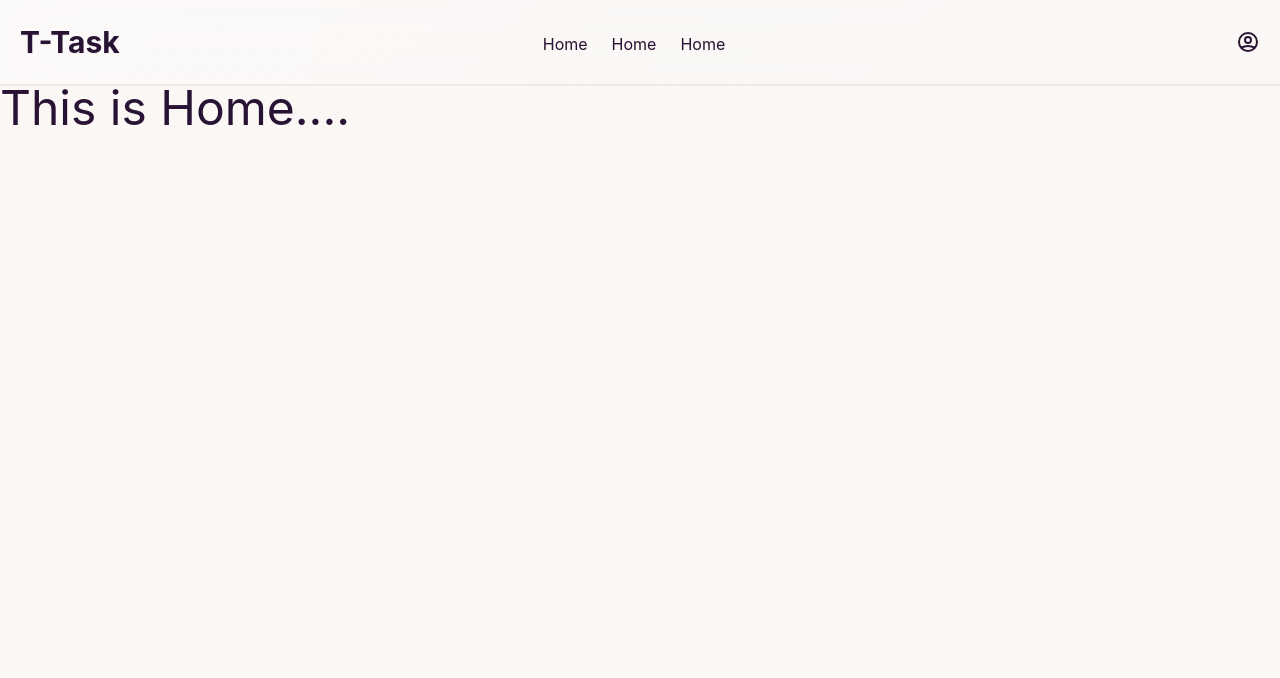
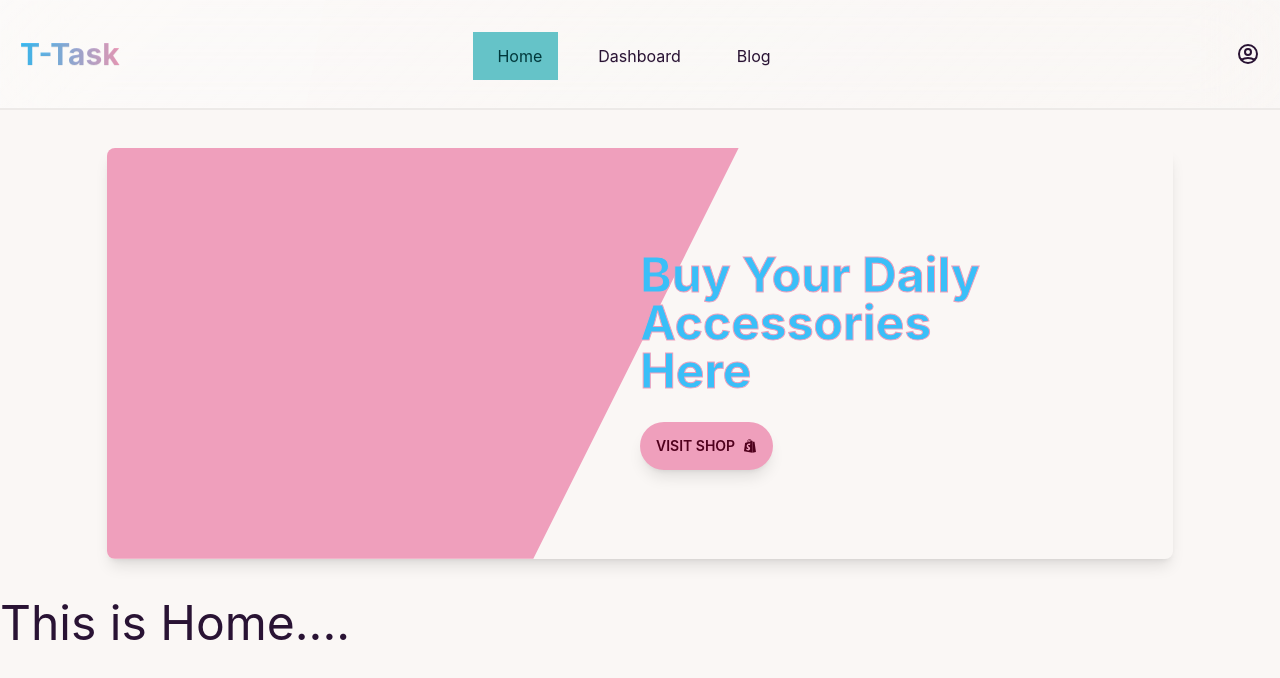
Before and after one commit to Kaiser-Tanveer/t-task, a React (Create React App) app: page / in a window 1280 px wide. Shown: the top 678 px of the page. Built offline with nearby package versions, Linux system fonts and the light colour scheme.

Commit message:
Banner added

```diff
--- a/package.json
+++ b/package.json
@@ -10,6 +10,7 @@
     "react": "^18.2.0",
     "react-dom": "^18.2.0",
     "react-icons": "^4.7.1",
+    "react-reveal": "^1.2.2",
     "react-router-dom": "^6.8.1",
     "react-scripts": "5.0.1",
     "web-vitals": "^2.1.4"
--- /dev/null
+++ b/src/Pages/Home/Banner.js
@@ -0,0 +1,34 @@
+import React from 'react';
+import { Zoom } from 'react-reveal';
+import { Link } from 'react-router-dom';
+import shopBg from '../../Assets/Banners/mainBanner.png';
+import { FaShopify } from 'react-icons/fa';
+
+const Banner = () => {
+    return (
+        <div className='my-10 shadow-lg rounded-lg relative w-5/6 mx-auto'>
+            <div>
+                <Zoom>
+                    <h2 className='text-5xl font-bold text-info md:text-info text-center lg:text-left z-10 absolute md:left-1/3 lg:left-1/2 lg:top-1/4' style={{ WebkitTextStroke: '1px rgba(239, 159, 188)' }}>Buy Your Daily<br /> Accessories <br /> Here</h2>
+                </Zoom>
+            </div>
+            <div className='absolute left-1/4 md:left-1/2 top-2/3 z-30'>
+                <Link className='btn btn-secondary font-semibold border md:border-none border-white hover:scale-110 shadow-lg' to='/products'>VISIT SHOP <FaShopify className='ml-2' /> </Link>
+            </div>
+            <div className='rounded-lg bg-secondary grid grid-cols-1 md:grid-cols-2 h-80 md:h-full' style={{
+                clipPath: 'polygon(0 0, 100% calc(100% - 100vw), calc(100% - 50vw) 100%, 0 100%)'
+            }}>
+                <div className='w-full'>
+                    <Zoom>
+                        <img src={shopBg} className="mt-14 w-full hidden md:block" alt="Banner" />
+                    </Zoom>
+                </div>
+                <div>
+
+                </div>
+            </div>
+        </div>
+    );
+};
+
+export default Banner;
--- a/src/Pages/Home/Home.js
+++ b/src/Pages/Home/Home.js
@@ -1,8 +1,10 @@
 import React from 'react';
+import Banner from './Banner';
 
 const Home = () => {
     return (
         <div>
+            <Banner />
             <h1 className='text-5xl'>This is Home....</h1>
         </div>
     );
--- a/src/Shared/Navbar/Navbar.js
+++ b/src/Shared/Navbar/Navbar.js
@@ -4,9 +4,9 @@ import { HiMenu, HiOutlineHome, HiOutlineUserCircle } from 'react-icons/hi';
 
 const Navbar = () => {
     const menuItems = <>
-        <NavLink to='/' className='flex items-center text-xl m-2 mt-8 lg:text-base'><HiOutlineHome className='lg:hidden' /><span className='ml-2'>Home</span></NavLink>
-        <NavLink to='/' className='flex items-center text-xl m-2 mt-8 lg:text-base'><HiOutlineHome className='lg:hidden' /><span className='ml-2'>Home</span></NavLink>
-        <NavLink to='/' className='flex items-center text-xl m-2 mt-8 lg:text-base'><HiOutlineHome className='lg:hidden' /><span className='ml-2'>Home</span></NavLink>
+        <li><NavLink to='/' className='flex items-center text-xl m-2 mt-8 lg:text-base'><HiOutlineHome className='lg:hidden' /><span className='ml-2'>Home</span></NavLink></li>
+        <li><NavLink to='*' className='flex items-center text-xl m-2 mt-8 lg:text-base'><HiOutlineHome className='lg:hidden' /><span className='ml-2'>Dashboard</span></NavLink></li>
+        <li><NavLink to='*' className='flex items-center text-xl m-2 mt-8 lg:text-base'><HiOutlineHome className='lg:hidden' /><span className='ml-2'>Blog</span></NavLink></li>
     </>
     return (
         <div className="navbar glass p-0 pr-5 mx-auto shadow-lg">
@@ -19,7 +19,7 @@ const Navbar = () => {
                         {menuItems}
                     </ul>
                 </div>
-                <Link className="text-3xl font-bold ml-5">T-Task</Link>
+                <Link className="text-3xl font-bold text-transparent bg-clip-text bg-gradient-to-r from-info to-secondary ml-5">T-Task</Link>
             </div>
             <div className="hidden lg:flex items-center pb-5">
                 <ul className="menu text-base-content menu-horizontal">
```
Also changed, not shown: src/Assets/Banners/mainBanner.png (added), 1 other file (tests, documents, lock files or other folders).
